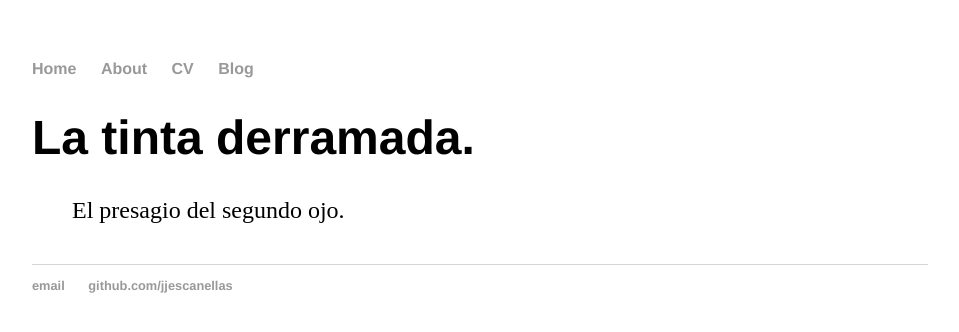
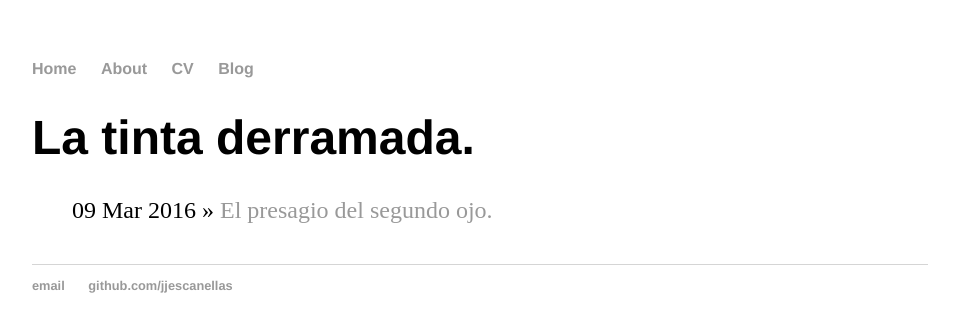
Before and after one commit to jjescanellas/jjescanellas.github.io, a Jekyll site: the page built from blog/index.html, in a window 1280 px wide. Shown: the top 332 px of the page, without its empty margins (160-1119 px from the left). Built offline with Jekyll 4.4.1, drawn with Linux system fonts in a browser that asks for light colours.

Commit message:
Update index.html

```diff
--- a/blog/index.html
+++ b/blog/index.html
@@ -3,7 +3,7 @@ layout: default
 title: La tinta derramada.
 ---
 	<h1>{{ page.title }}</h1>
-	<ul class="posts
+	<ul class="posts"
 	  {% for post in site.posts %}
 	    <li><span>{{ post.date | date_to_string }}</span> » <a href="{{ post.url }}" title="{{ post.title }}">{{ post.title }}</a></li>
 	  {% endfor %}
```
